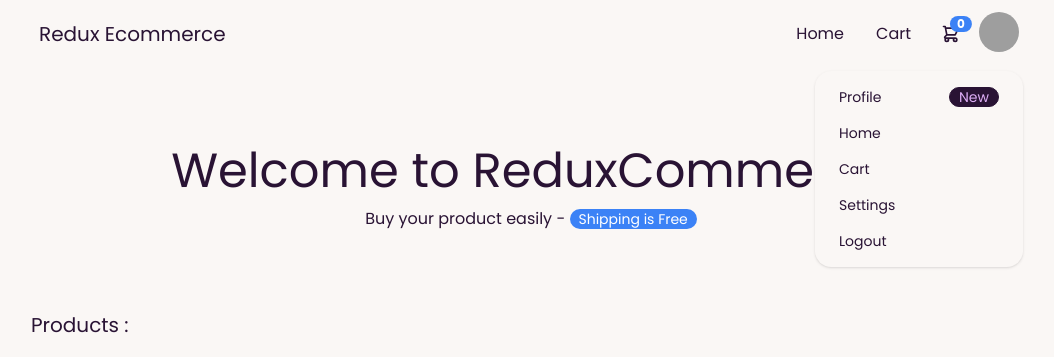
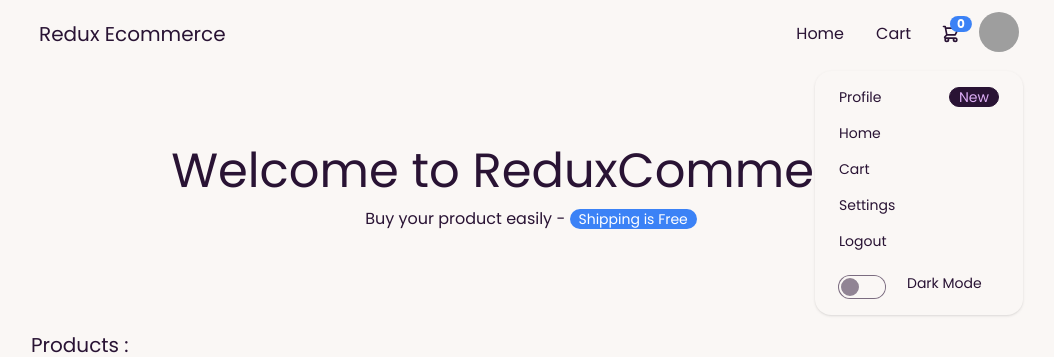
Before and after one commit to hr-meheraj/react-redux-tookit-ecommerce-cart, a React (Create React App) app: page / in a window 1280 px wide. Both pictures are taken after a click on the label 1108 px from the left and 32 px from the top of the page. Shown: the top 357 px of the page, without its empty margins (109-1163 px from the left). Built offline with nearby package versions, Linux system fonts and the light colour scheme; grey boxes are pictures that could not be loaded.

Commit message:
Dark mode added

```diff
--- a/public/index.html
+++ b/public/index.html
@@ -39,5 +39,16 @@
       To begin the development, run `npm start` or `yarn start`.
       To create a production bundle, use `npm run build` or `yarn build`.
     -->
+    <script>
+      const theme = localStorage.getItem("theme");
+      document.addEventListener("click", () => {
+        console.log("clicked");
+        if (theme == "dark") {
+          document.querySelector("html").setAttribute("data-theme", "dark");
+        } else {
+          document.querySelector("html").setAttribute("data-theme", "cupcake");
+        }
+      });
+    </script>
   </body>
 </html>
--- a/src/App.js
+++ b/src/App.js
@@ -7,16 +7,23 @@ import Home from "./pages/Home";
 import Cart from "./pages/Cart";
 import Products from "./pages/Products";
 import SingleProducts from "./pages/SingleProducts";
+import Profile from "./pages/Profile";
+import { useSelector } from "react-redux";
 function App() {
+  const theme = useSelector(state => state.themeReducer.theme)
   return (
-    <div className="mx-auto max-w-[1000px]">
+    <div data-theme={theme}>
+
+    <div className="mx-auto max-w-[1000px]" >
       <Nav/>
       <Routes>
           <Route path='/' element={<Home></Home>}/>
           <Route path='/cart' element={<Cart></Cart>}/>
           <Route path='/products' element={<Products/>}/>
+          <Route path='/profile' element={<Profile/>}/>
           <Route path='/products/:id' element={<SingleProducts/>}/>
       </Routes>
+    </div>
     </div>
   );
 }
--- a/src/app/store.js
+++ b/src/app/store.js
@@ -1,5 +1,10 @@
 import { configureStore} from '@reduxjs/toolkit'
 import cartReducer from '../features/cart/cartSlice'
+import themeReducer from '../features/theme/themeslice'
+
 export const store = configureStore({
-    reducer : cartReducer
-})
+    reducer : {
+        themeReducer,
+        cartReducer
+    }
+});
--- a/src/components/HomeHeader.jsx
+++ b/src/components/HomeHeader.jsx
@@ -2,7 +2,7 @@ import React from 'react'
 
 function HomeHeader() {
   return (
-    <div className="my-[80px] text-center  ">
+    <div className="py-[80px] text-center  ">
       <h2 className="text-2xl md:text-5xl mb-3">Welcome to ReduxCommerce</h2>
       <p>
         {" "}
--- a/src/components/Nav.jsx
+++ b/src/components/Nav.jsx
@@ -1,22 +1,42 @@
 import React, { useEffect, useState } from "react";
-import { useSelector } from "react-redux";
+import { useDispatch, useSelector } from "react-redux";
 import { Link } from "react-router-dom";
+import { changeTheme } from "../features/theme/themeslice";
 function Nav() {
-  const cartArr = useSelector((state) => state.cart);
+  const cartArr = useSelector((state) => state.cartReducer.cart);
+  const theme = useSelector(state => state.themeReducer.theme);
   const [scrolling, setScrolling] = useState(0);
-  console.log(cartArr);
+  const dispatch = useDispatch();
 
+  console.log(document.body);
   useEffect(() => {
     document.addEventListener("scroll", () => {
       setScrolling(window.scrollY);
     });
   }, [scrolling]);
+
+  const handleThemeChanger = () => {
+    dispatch(changeTheme(theme == "cupcake" ? "dark" : "cupcake"));
+    const getLSTheme = localStorage.getItem("theme");
+
+    if(getLSTheme == "cupcake"){
+      localStorage.setItem("theme", "dark");
+    }
+
+    if(getLSTheme == "dark"){
+      localStorage.setItem("theme", "cupcake");
+    }
+
+    if(!getLSTheme){
+      localStorage.setItem("theme", "dark");
+    }
+  }
+
   return (
     <div
-      className={`navbar z-50 ${
-        scrolling > 100 &&
-        "fixed border-2 border-blue shadow-md bg-white transition-all top-0 right-0 left-0  mx-auto max-w-[1000px]"
-      }`}
+      className={`navbar  ${theme == "dark" && "bg-[#2a303c]"} z-50 ${scrolling > 100 &&
+        "fixed border-2  shadow-md bg-white transition-all top-0 right-0 left-0  mx-auto max-w-[1000px]"
+        }  ${theme == "dark" && "border-none"}`}
     >
       <div className="flex-1">
         <Link
@@ -79,10 +99,10 @@ function Nav() {
             className="menu menu-compact dropdown-content mt-3 p-2 shadow bg-base-100 rounded-box w-52"
           >
             <li>
-              <a className="justify-between">
+              <Link to='/profile' className="justify-between">
                 Profile
                 <span className="badge">New</span>
-              </a>
+              </Link>
             </li>
             <div>
               <li>
@@ -98,6 +118,10 @@ function Nav() {
             <li>
               <a>Logout</a>
             </li>
+            <li onClick={handleThemeChanger} className='grid grid-cols-3 gap-3'>
+              <input type="checkbox" class="inline ml-[15px] toggle col-span-1  toggle-secondary mt-4 mb-2" checked={theme == "dark"} />
+              <span className="col-span-2">{theme == "dark" ? "Light Mode" : "Dark Mode"}</span>
+            </li>
           </ul>
         </div>
       </div>
--- a/src/components/ProductCart.jsx
+++ b/src/components/ProductCart.jsx
@@ -5,14 +5,16 @@ import { addCart, removeFromCart } from '../features/cart/cartSlice';
 export default function ProductCart({ product }) {
   const { title, image, price, category, id } = product;
   const dispatch = useDispatch();
-  const cartArr = useSelector(state => state.cart);
+  const theme = useSelector(state => state.themeReducer.theme)
+  const cartArr = useSelector(state => state.cartReducer.cart);
   const checkExists  = cartArr.find(e => e.id == product.id);
   const handleAdd = () => {
     dispatch(addCart(product))
   }
+
   return (
     <div>
-      <div className="card bg-white  shadow-xl transition-all h-[500px] rounded-md hover:shadow-lg hover:bg-[#112233dd] hover:text-white">
+      <div className={`card   shadow-xl transition-all h-[500px] rounded-md hover:shadow-lg hover:bg-[#112233dd] hover:text-white ${theme == "dark" && "bg-[##131320]"} `}>
         <figure><img src={image} className='p-4 w-full h-[300px] rounded-[20px]' alt={title} /></figure>
         <div className="card-body">
           <Link to={`/products/${id}`} className="card-title cursor-pointer hover:text-blue-500 scale-1">{title.slice(0, 30)}</Link>
--- a/src/components/Products.jsx
+++ b/src/components/Products.jsx
@@ -42,7 +42,7 @@ export default function Products() {
   // }, []);
 
   return (
-    <div className="mb-[50px]">
+    <div className="pb-[50px]">
       <h2 className="text-xl mt-[20px] mb-[20px]">Products :</h2>
       <div className="my-[20px]  justify-center flex gap-[10px] flex-wrap mb-[40px]">
         {productCategories.map((category) => {
--- /dev/null
+++ b/src/features/theme/themeslice.js
@@ -0,0 +1,20 @@
+import { createSlice } from '@reduxjs/toolkit'
+
+const initialThemeState = {
+    theme : "cupcake"
+}
+
+export const themeSlice = createSlice({
+    name : 'theme',
+    initialState : initialThemeState,
+    reducers : {
+        changeTheme : (state, action) => {
+           state.theme = action.payload
+        }
+    }
+});
+
+export const { changeTheme }  = themeSlice.actions;
+
+
+export default themeSlice.reducer;
--- a/src/index.js
+++ b/src/index.js
@@ -1,20 +1,20 @@
-import React from 'react';
-import ReactDOM from 'react-dom/client';
-import './index.css';
-import App from './App';
-import reportWebVitals from './reportWebVitals';
-import {
-  BrowserRouter
-} from "react-router-dom";
+import React from "react";
+import ReactDOM from "react-dom/client";
+import "./index.css";
+import App from "./App";
+import reportWebVitals from "./reportWebVitals";
+import { BrowserRouter } from "react-router-dom";
 
-import { store } from './app/store'
-import { Provider } from 'react-redux'
-const root = ReactDOM.createRoot(document.getElementById('root'));
+import { store } from "./app/store";
+import { Provider } from "react-redux";
+const root = ReactDOM.createRoot(document.getElementById("root"));
 root.render(
-  <BrowserRouter>
-  <Provider store={store}>
-    <App />
-  </Provider>
-  </BrowserRouter>
+  <div>
+    <BrowserRouter>
+      <Provider store={store}>
+        <App />
+      </Provider>
+    </BrowserRouter>
+  </div>
 );
 reportWebVitals();
--- a/src/pages/Cart.jsx
+++ b/src/pages/Cart.jsx
@@ -3,7 +3,7 @@ import { useDispatch, useSelector } from 'react-redux'
 import { removeFromCart } from '../features/cart/cartSlice';
 
 export default function Cart() {
-  const cartItems = useSelector(state => state.cart);
+  const cartItems = useSelector(state => state.cartReducer.cart);
   const dispatch = useDispatch();
   const initialValue = 0;
   const totalPriceArr =  [];
@@ -13,11 +13,9 @@ export default function Cart() {
   const total = totalPriceArr.reduce(
     (previousValue, currentValue) => previousValue + currentValue, 0
   );
-  console.log(totalPriceArr);
-  console.log(total);
 
   return (
-    <div className="my-[40px] ">
+    <div className="py-[40px] pb-[720px]">
       <div class="overflow-x-auto w-full">
         <table class="table table-compact w-full">
           <thead>
--- /dev/null
+++ b/src/pages/Profile.jsx
@@ -0,0 +1,10 @@
+import React from 'react'
+
+function Profile() {
+  return (
+    <div
+    className='h-screen'>Profile</div>
+  )
+}
+
+export default Profile
--- a/src/pages/SingleProducts.jsx
+++ b/src/pages/SingleProducts.jsx
@@ -5,18 +5,18 @@ import AllProducts from '../API/products';
 import { addCart, removeFromCart } from '../features/cart/cartSlice';
 function SingleProducts() {
   const { id } = useParams();
+  const theme = useSelector(state => state.themeReducer.theme);
   const data = AllProducts.find(e => e.id == id);
   const ratings = [...Array(Math.round(data.rating.rate)).keys()].map(
     (e) => "⭐"
   );
-  console.log("insdie ratings", ratings);
   const dispatch = useDispatch();
-  const cartItems = useSelector(state => state.cart);
+  const cartItems = useSelector(state => state.cartReducer.cart);
   const checkExists = cartItems.find(cart => cart.id == data.id)
   return (
-    <div className="gap-[30px] mt-[20px] grid grid-cols-1 md:grid-cols-2 mx-auto max-w-[820px]">
+    <div className={`h-screen gap-[30px] mt-[20px] grid grid-cols-1 md:grid-cols-2 mx-auto max-w-[820px] ${theme == "dark" && "bg-[##131320]"}`}>
       <div>
-        <div className="card bg-white shadow-xl transition-all h-[500px] rounded-md">
+        <div className="card  shadow-xl transition-all h-[500px] rounded-md">
           <figure>
             <img
               src={data.image}
```
